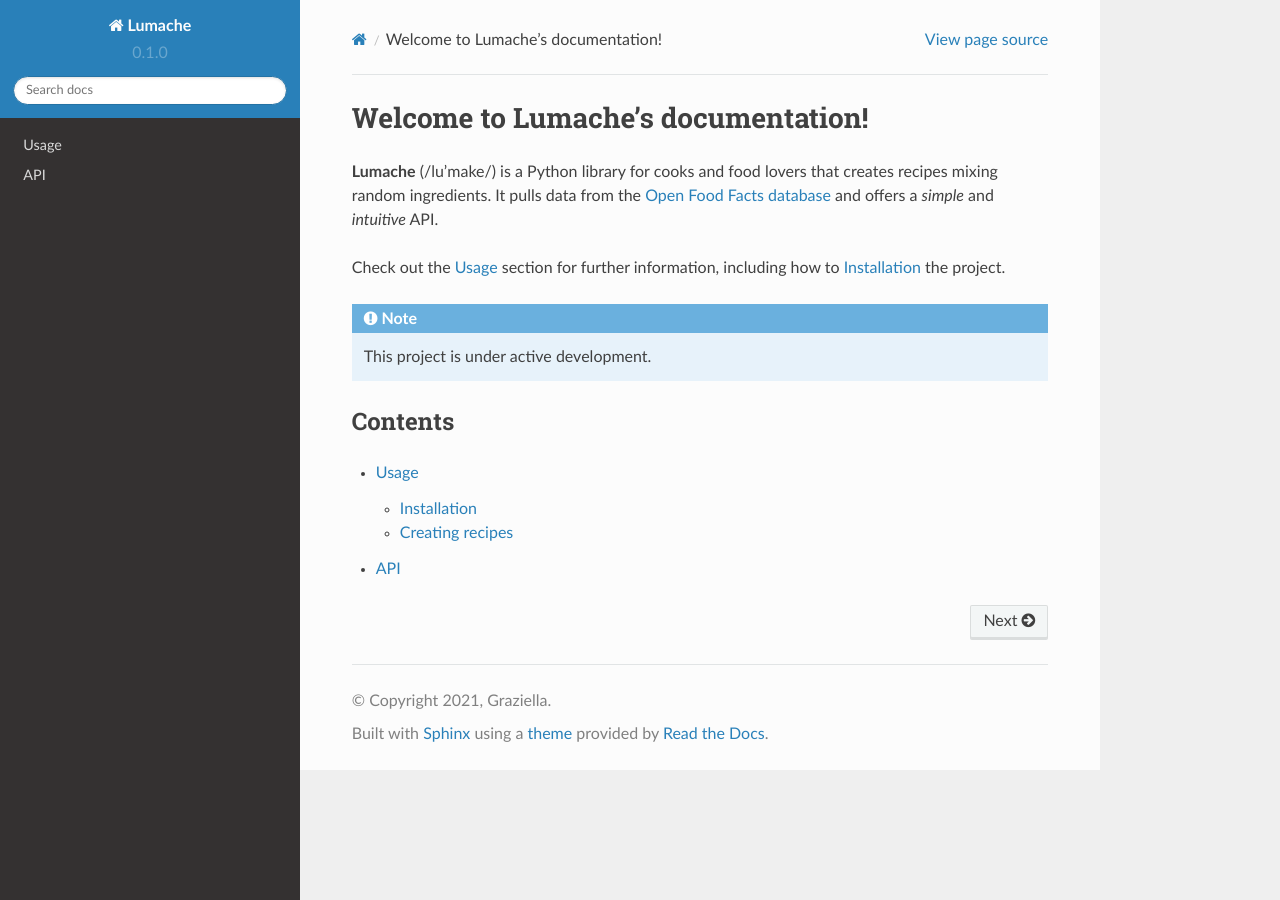
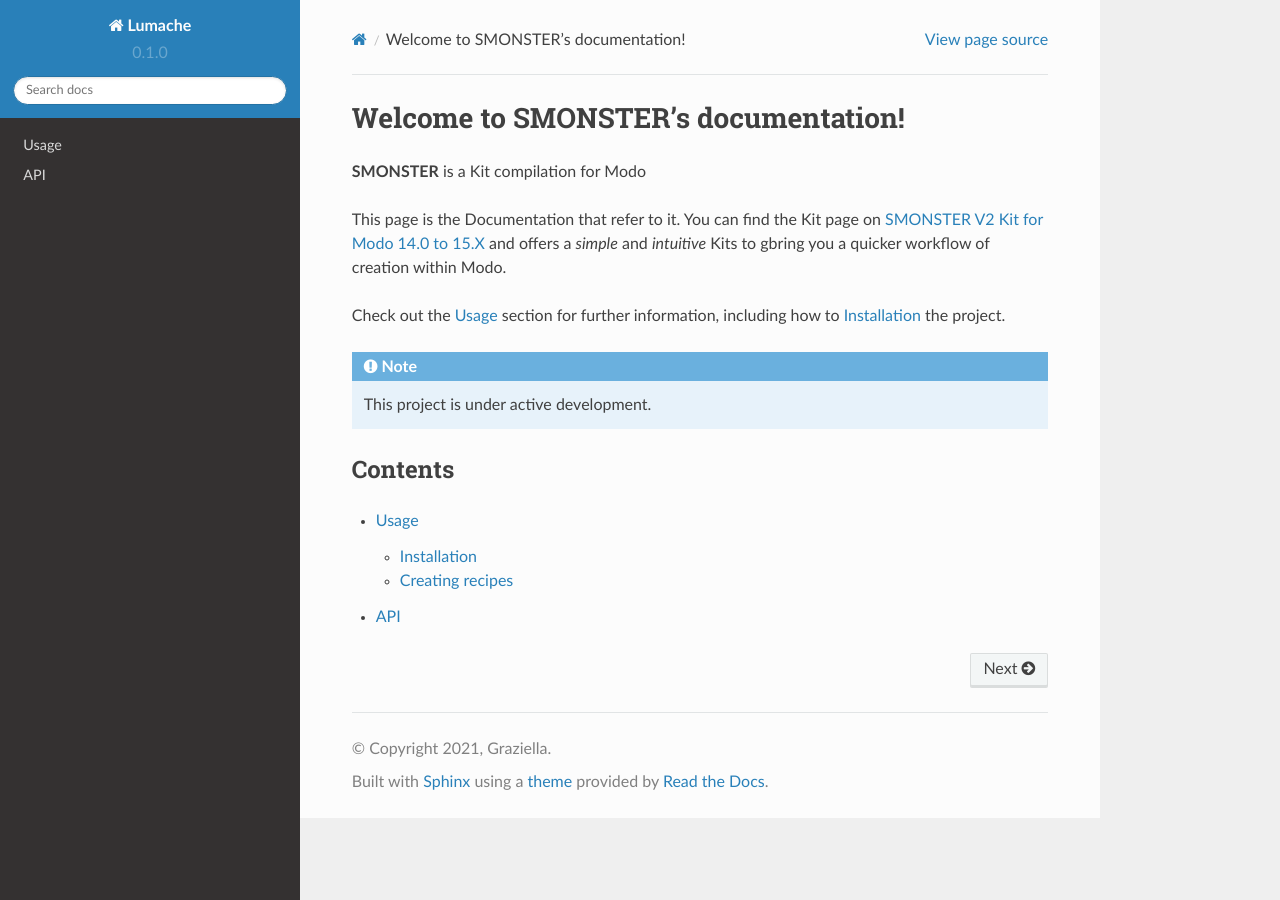
Before and after one commit to smoluck/SMONSTER_DOC, a Sphinx documentation site: the page built from docs/source/index.rst, in a window 1280 px wide. Built offline with Sphinx 7.4.7 and the Read the Docs theme 2.0.0, drawn with Linux system fonts in a browser that asks for light colours.

Commit message:
ReadTheDocs update on Index
ReadTheDocs update on Index to change current template data to target project.

```diff
--- a/docs/source/index.rst
+++ b/docs/source/index.rst
@@ -1,10 +1,11 @@
-Welcome to Lumache's documentation!
+Welcome to SMONSTER's documentation!
 ===================================
 
-**Lumache** (/lu'make/) is a Python library for cooks and food lovers
-that creates recipes mixing random ingredients.
-It pulls data from the `Open Food Facts database <https://world.openfoodfacts.org/>`_
-and offers a *simple* and *intuitive* API.
+**SMONSTER** is a Kit compilation for Modo
+
+This page is the Documentation that refer to it.
+You can find the Kit page on  `SMONSTER V2 Kit for Modo 14.0 to 15.X <https://smoluck.gumroad.com/l/smonster_v2>`_
+and offers a *simple* and *intuitive* Kits to gbring you a quicker workflow of creation within Modo.
 
 Check out the :doc:`usage` section for further information, including
 how to :ref:`installation` the project.
```
